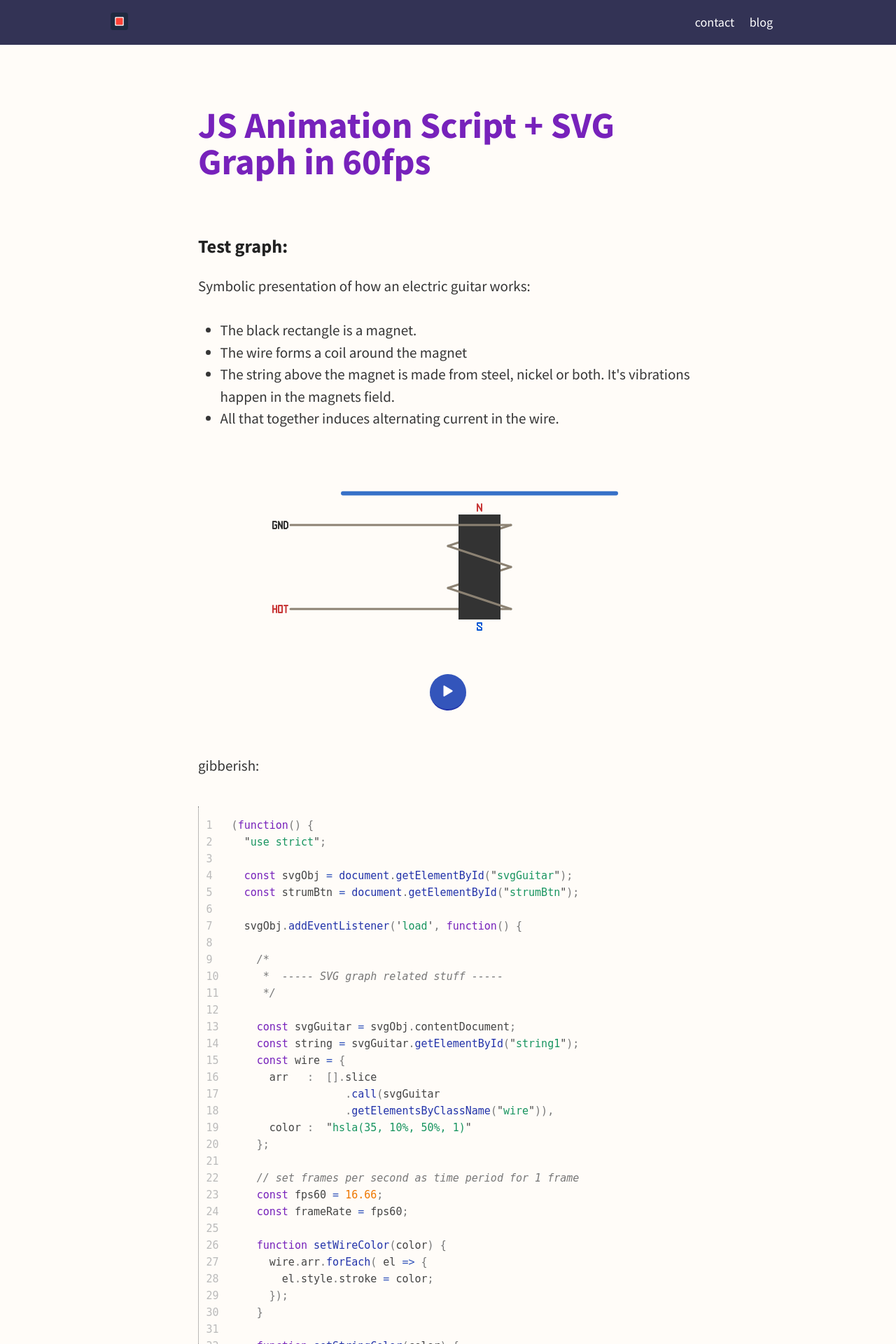
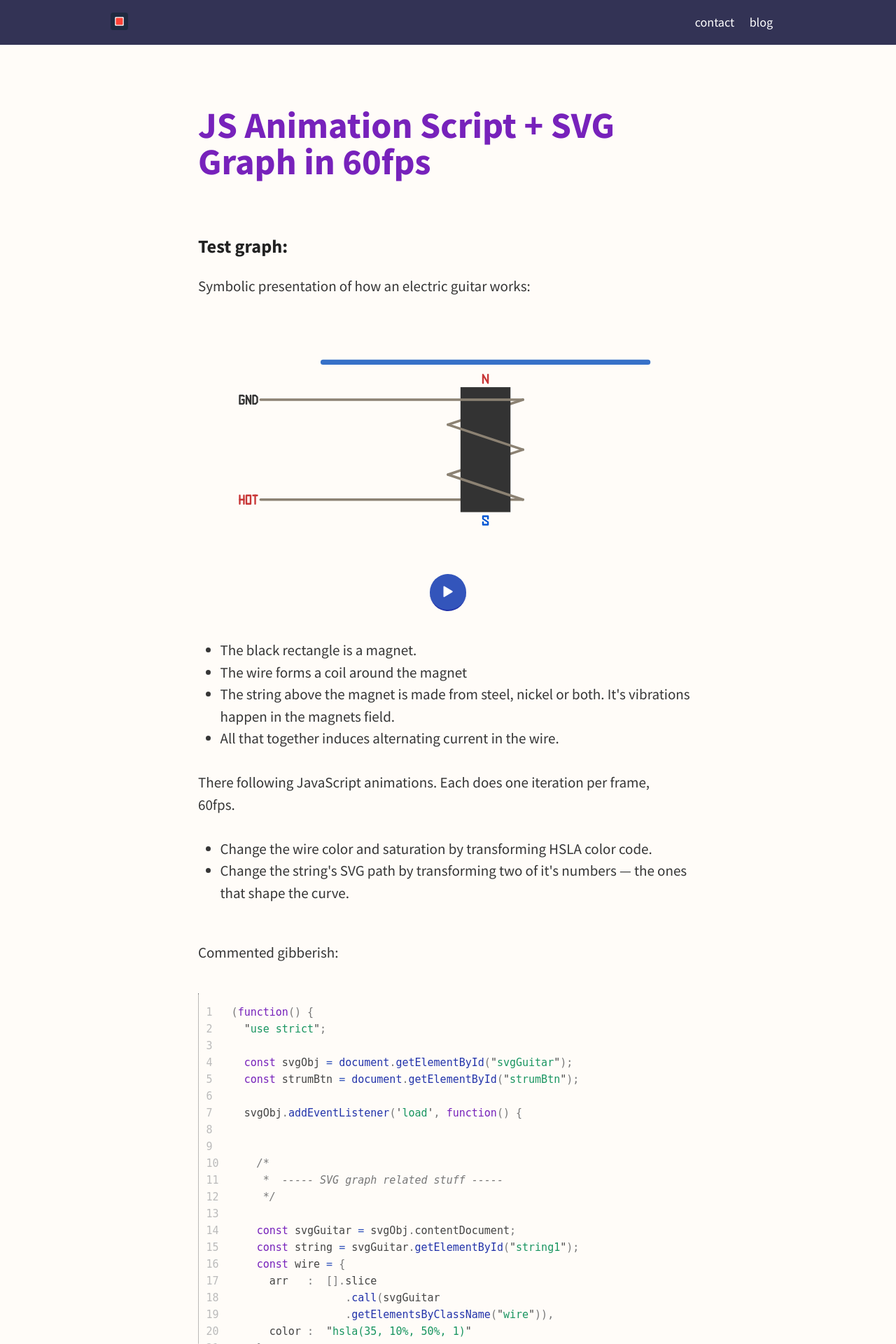
Before and after one commit to bart747/bart747, a Jekyll site: the page built from projects/60fps/index.html, in a window 1280 px wide. Shown: the top 1920 px of the page at 70% size. Built offline with Jekyll 4.4.1, drawn with Linux system fonts in a browser that asks for light colours; comment, search, counter and statistics services are not loaded; some of the changed text lies outside the part shown.

Commit message:
edit text and comments in 60fps project

```diff
--- a/_sass/_base.scss
+++ b/_sass/_base.scss
@@ -34,6 +34,9 @@ section {
   padding: 0 1em 0;
 }
 
+object {
+  width: 100%;
+}
 a {
   color: $blue-dark;
   text-decoration: none;
--- a/_sass/_svg.scss
+++ b/_sass/_svg.scss
@@ -3,7 +3,7 @@
 //
 
 svg {
-//  width: 100%;
-//  height: auto;
-//  margin: 0 auto;
+  width: 100%;
+  height: auto;
+  margin: 0 auto;
 }
--- a/projects/60fps/index.html
+++ b/projects/60fps/index.html
@@ -12,6 +12,15 @@ title: How to Draw SVG Graphs with Code
   <h2>Test graph:</h2>
 
   <p>Symbolic presentation of how an electric guitar works:</p>
+
+  <div class="center">
+    <object id="svgGuitar"
+            data="./img/guitar.svg"
+            type="image/svg+xml">
+    </object>
+    <br>
+    <button id="strumBtn" class="btn-round icon icon ion-play"></button>
+  </div>
   <ul>
     <li>
       The black rectangle is a magnet.</li>
@@ -26,20 +35,27 @@ title: How to Draw SVG Graphs with Code
     </li>
   </ul>
 
-<div class="center">
-  <object id="svgGuitar"
-          data="./img/guitar.svg"
-          type="image/svg+xml">
-  </object>
-  <br>
-  <button id="strumBtn" class="btn-round icon icon ion-play"></button>
-</div>
+  <p>
+    There following JavaScript animations. Each does one iteration per
+    frame, 60fps.
 
+    <ul>
+      <li>
+        Change the wire color and saturation by transforming HSLA color code.
+      </li>
+
+      <li>
+        Change the string's SVG path by transforming two of it's numbers
+        &mdash;
+        the ones that shape the curve.
+      </li>
+    </ul>
+  </p>
 </section>
 
 <section>
 
-gibberish:
+Commented gibberish:
 
 {% highlight js linenos %}
 
@@ -50,6 +66,7 @@ gibberish:
   const strumBtn = document.getElementById("strumBtn");
 
   svgObj.addEventListener('load', function() {
+
 
     /*
      *  ----- SVG graph related stuff -----
@@ -68,6 +85,9 @@ gibberish:
     const fps60 = 16.66;
     const frameRate = fps60;
 
+    const stringPath = string.getAttribute('d');
+    // console.log(stringPath);
+
     function setWireColor(color) {
       wire.arr.forEach( el => {
         el.style.stroke = color;
@@ -165,26 +181,26 @@ gibberish:
       }, 850);
     }
 
-    function colorizeWireReset() {
-      setWireColor(wire.color);
-    }
-
     function moveString() {
-      animatePath(380, 0, 0.5, 1, setStringMovement);
+      animatePath(380, 0, 0.5, 1, setStringCurve);
 
       window.setTimeout( () => {
-        animatePath(500, 11, 0.5, -1, setStringMovement);
+        animatePath(500, 11, 0.5, -1, setStringCurve);
 
         window.setTimeout( () => {
-          animatePath(140, -4, 0.5, 1, setStringMovement);
+          animatePath(140, -4, 0.5, 1, setStringCurve);
         }, 500);
 
       }, 380);
 
     }
 
+    function colorizeWireReset() {
+      setWireColor(wire.color);
+    }
+
     function moveStringReset() {
-      string.setAttribute("d", `m 200,632 c 160,0 360,0 520,0`);
+      setStringCurve(0);
     }
 
     colorizeWireReset();
@@ -196,8 +212,7 @@ gibberish:
     }, false);
 
   });
-}());
-{% endhighlight %}
+}());{% endhighlight %}
 
 </section>
 
```
Also changed, not shown: other parts of projects/60fps/index.html (+2 -6 lines), css/main.css (+8 -0 lines), projects/60fps/js/myscripts/animations.js (+22 -14 lines), css/dist/main.css, projects/60fps/js/dist/all.js, 7 other files. Lines whose indentation alone changed are shown as unchanged.
